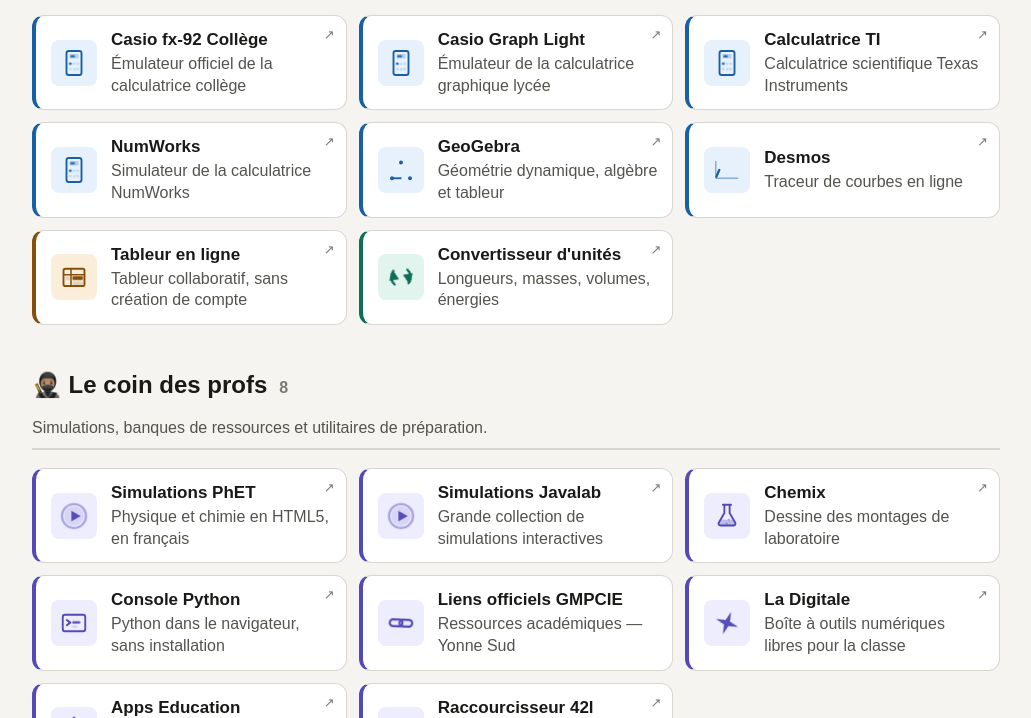
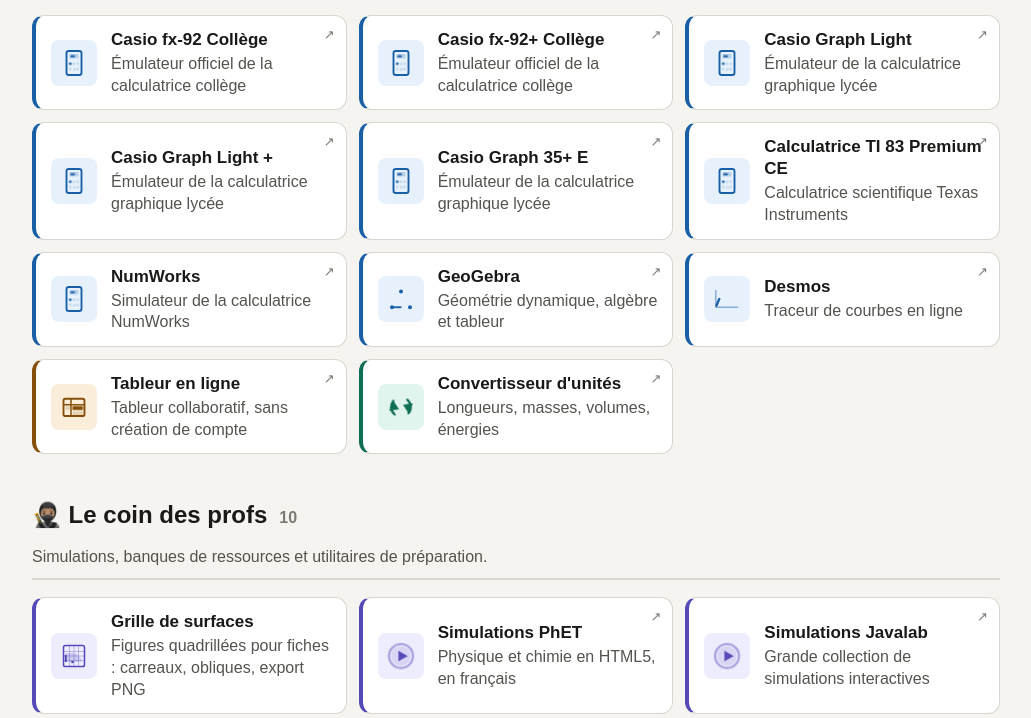
Before and after one commit to lessavoirfairepartager/outilslp, a plain HTML site: page index.html in a window 1280 px wide. Shown: the part 1373-2091 px from the top of the page, without its empty margins (124-1155 px from the left). Drawn offline with Linux system fonts and the light colour scheme; no server answers.

Commit message:
Add new tools and resources for online calculators

```diff
--- a/index.html
+++ b/index.html
@@ -505,6 +505,13 @@ elec:`<line x1="5.5" y1="17.6" x2="12.5" y2="17.6" stroke="currentColor" stroke-
 <line x1="27.7" y1="16.7" x2="34.3" y2="23.3" stroke="currentColor" stroke-width="2"/>
 <line x1="34.3" y1="16.7" x2="27.7" y2="23.3" stroke="currentColor" stroke-width="2"/></g>`,
 
+/* Quadrillage : une figure rectangle + quart de disque qui se trace */
+quadri:`<path d="M14 6V34M20 6V34M26 6V34M6 14H34M6 20H34M6 26H34" stroke="currentColor" stroke-width="1.2" opacity=".4"/>
+<rect x="6" y="6" width="28" height="28" rx="2.5" fill="none" stroke="currentColor" stroke-width="2"/>
+<path d="M9 28V16H18A12 12 0 0 1 30 28Z" fill="currentColor" opacity=".22"/>
+<path d="M9 28V16H18A12 12 0 0 1 30 28Z" fill="none" stroke="currentColor" stroke-width="2.6" stroke-linejoin="round" class="lp-draw" style="--dash:62"/>
+<circle cx="18" cy="28" r="1.8" fill="currentColor"/>`,
+
 /* Vecteur force qui se trace depuis son point d'application */
 force:`<circle cx="8" cy="20" r="3.2" fill="currentColor"/>
 <line x1="8" y1="20" x2="27" y2="20" stroke="currentColor" stroke-width="3.2" stroke-linecap="round" class="lp-draw" style="--dash:20"/>
@@ -557,8 +564,11 @@ const SECTIONS = [
   note: 'Calculatrices et logiciels utilisables directement dans le navigateur.',
   items: [
     { url:'https://classwiz-emulator.casio.com/WebApp/cw/index.html?model=EY006', nom:'Casio fx-92 Collège', desc:'Émulateur officiel de la calculatrice collège', ico:'calc', cats:['math','outil'], ext:true },
+	{ url:'https://classwiz-emulator.casio.com/WebApp/cw/index.html?model=FY506', nom:'Casio fx-92+ Collège', desc:'Émulateur officiel de la calculatrice collège', ico:'calc', cats:['math','outil'], ext:true },
     { url:'https://classwiz-emulator.casio.com/WebApp/cw/index.html?model=EY090', nom:'Casio Graph Light', desc:'Émulateur de la calculatrice graphique lycée', ico:'calc', cats:['math','outil'], ext:true },
-    { url:'https://maclasseti.fr/calculatrice', nom:'Calculatrice TI', desc:'Calculatrice scientifique Texas Instruments', ico:'calc', cats:['math','outil'], ext:true },
+	{ url:'https://classwiz-emulator.casio.com/WebApp/cw/index.html?model=EY091', nom:'Casio Graph Light +', desc:'Émulateur de la calculatrice graphique lycée', ico:'calc', cats:['math','outil'], ext:true },
+	{ url:'https://classwiz-emulator.casio.com/WebApp/gc/graph35/index.html', nom:'Casio Graph 35+ E', desc:'Émulateur de la calculatrice graphique lycée', ico:'calc', cats:['math','outil'], ext:true },
+    { url:'https://maclasseti.fr/calculatrice', nom:'Calculatrice TI 83 Premium CE', desc:'Calculatrice scientifique Texas Instruments', ico:'calc', cats:['math','outil'], ext:true },
     { url:'https://www.numworks.com/fr/simulateur/', nom:'NumWorks', desc:'Simulateur de la calculatrice NumWorks', ico:'calc', cats:['math','outil'], ext:true },
     { url:'https://www.geogebra.org/classic?lang=fr', nom:'GeoGebra', desc:'Géométrie dynamique, algèbre et tableur', ico:'geom', cats:['math','outil'], ext:true },
     { url:'https://www.desmos.com/calculator?lang=fr', nom:'Desmos', desc:'Traceur de courbes en ligne', ico:'curve', cats:['math','outil'], ext:true },
@@ -570,10 +580,12 @@ const SECTIONS = [
   titre: '🥷🏽 Le coin des profs',
   note: 'Simulations, banques de ressources et utilitaires de préparation.',
   items: [
-    { url:'https://phet.colorado.edu/fr/simulations/filter?type=html', nom:'Simulations PhET', desc:'Physique et chimie en HTML5, en français', ico:'play', cats:['prof','science'], ext:true },
+    { url:'profs/grille_surfaces.html', nom:'Grille de surfaces', desc:'Figures quadrillées pour fiches : carreaux, obliques, export PNG', ico:'quadri', cats:['prof','outil'] },
+	{ url:'https://phet.colorado.edu/fr/simulations/filter?type=html', nom:'Simulations PhET', desc:'Physique et chimie en HTML5, en français', ico:'play', cats:['prof','science'], ext:true },
     { url:'https://javalab.org/en/', nom:'Simulations Javalab', desc:'Grande collection de simulations interactives', ico:'play', cats:['prof','science'], ext:true },
     { url:'https://chemix.org/', nom:'Chemix', desc:'Dessine des montages de laboratoire', ico:'flask', cats:['prof','science'], ext:true },
     { url:'https://console.basthon.fr/', nom:'Console Python', desc:'Python dans le navigateur, sans installation', ico:'python', cats:['prof','math'], ext:true },
+	{ url:'https://maclasseti.fr/python', nom:'Console Python + bloc !', desc:'Python dans le navigateur, sans installation avec un mode apprentissage par les blocs', ico:'python', cats:['prof','math'], ext:true },
     { url:'profs/liensGMPCIE.html', nom:'Liens officiels GMPCIE', desc:'Ressources académiques — Yonne Sud', ico:'link', cats:['prof'] },
     { url:'https://ladigitale.dev/', nom:'La Digitale', desc:'Boîte à outils numériques libres pour la classe', ico:'sparkle', cats:['prof'], ext:true },
     { url:'https://portail.apps.education.fr/signin', nom:'Apps Education', desc:"Portail des services de l'Éducation nationale", ico:'rocket', cats:['prof'], ext:true },
```
